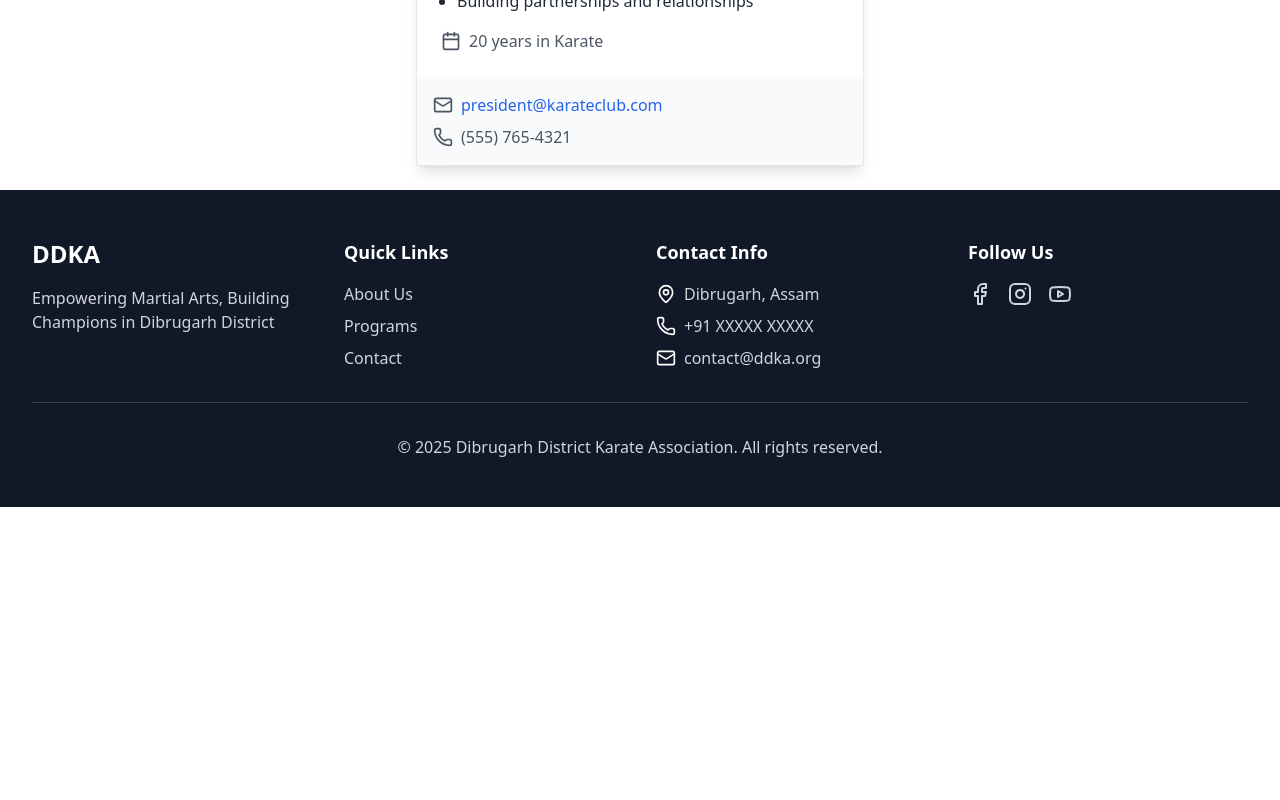
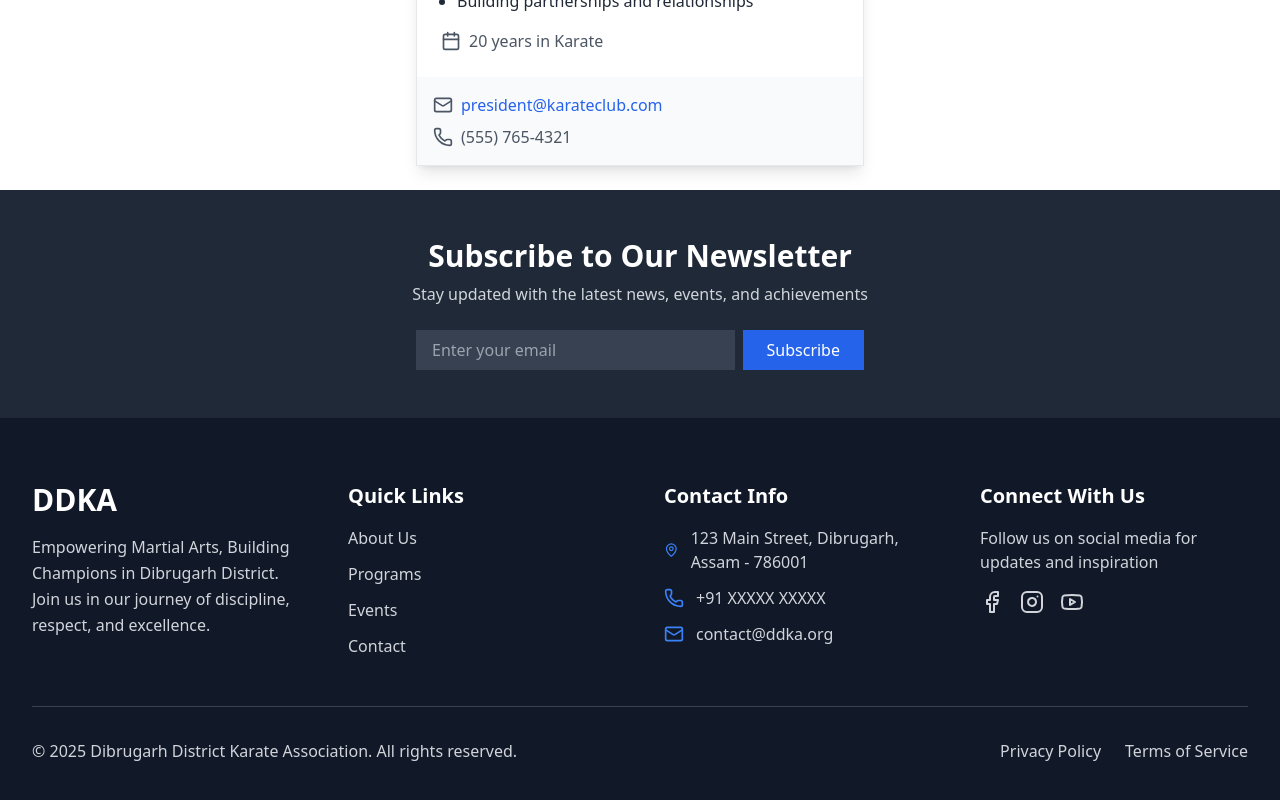
Before and after one commit to abhinov956tech-developer/Karate-club, a React (Vite) app: page /leader in a window 1280 px wide. Shown: the part 1022-1822 px from the top of the page. Before the commit the page ends 1529 px from the top, so only its background shows below. Built offline with nearby package versions, Linux system fonts and the light colour scheme.

Commit message:
Newsletter added

```diff
--- a/src/components/Footer.tsx
+++ b/src/components/Footer.tsx
@@ -1,77 +1,136 @@
 import { Facebook, Instagram, Mail, MapPin, Phone, Youtube } from "lucide-react";
 import { Link } from "react-router-dom";
+import { useState } from "react";
 
 const Footer = () => {
+  const [email, setEmail] = useState("");
+
+  const handleSubmit = (e: React.FormEvent<HTMLFormElement>) => {
+    e.preventDefault();
+    // Handle newsletter subscription
+    console.log("Newsletter subscription:", email);
+    setEmail("");
+  };
+
   return (
     <footer className="bg-karate-dark text-white">
-      <div className="max-w-7xl mx-auto px-4 sm:px-6 lg:px-8 py-12">
-        <div className="grid grid-cols-1 md:grid-cols-4 gap-8">
-          <div>
-            <h3 className="text-2xl font-bold mb-4">DDKA</h3>
-            <p className="text-gray-300">
-              Empowering Martial Arts, Building Champions in Dibrugarh District
+      {/* Newsletter Section */}
+      <div className="bg-gray-800 py-12">
+        <div className="max-w-7xl mx-auto px-4 sm:px-6 lg:px-8">
+          <div className="text-center">
+            <h2 className="text-3xl font-bold mb-2">Subscribe to Our Newsletter</h2>
+            <p className="text-gray-300 mb-6">Stay updated with the latest news, events, and achievements</p>
+            <form onSubmit={handleSubmit} className="max-w-md mx-auto flex gap-2">
+              <input
+                type="email"
+                value={email}
+                onChange={(e) => setEmail(e.target.value)}
+                placeholder="Enter your email"
+                className="flex-1 px-4 py-2 rounded-lg bg-gray-700 text-white placeholder-gray-400 focus:outline-none focus:ring-2 focus:ring-blue-500"
+                required
+              />
+              <button
+                type="submit"
+                className="px-6 py-2 bg-blue-600 text-white rounded-lg hover:bg-blue-700 transition-colors focus:outline-none focus:ring-2 focus:ring-blue-500"
+              >
+                Subscribe
+              </button>
+            </form>
+          </div>
+        </div>
+      </div>
+
+      {/* Main Footer Content */}
+      <div className="max-w-7xl mx-auto px-4 sm:px-6 lg:px-8 py-16">
+        <div className="grid grid-cols-1 md:grid-cols-4 gap-12">
+          <div className="space-y-4">
+            <h3 className="text-3xl font-bold">DDKA</h3>
+            <p className="text-gray-300 leading-relaxed">
+              Empowering Martial Arts, Building Champions in Dibrugarh District. Join us in our journey of discipline, respect, and excellence.
             </p>
           </div>
 
-          <div>
-            <h4 className="text-lg font-semibold mb-4">Quick Links</h4>
-            <ul className="space-y-2">
+          <div className="space-y-4">
+            <h4 className="text-xl font-semibold">Quick Links</h4>
+            <ul className="space-y-3">
               <li>
-                <Link to="/about" className="text-gray-300 hover:text-white transition-colors">
+                <Link to="/about" className="text-gray-300 hover:text-white transition-colors hover:translate-x-1 inline-block">
                   About Us
                 </Link>
               </li>
               <li>
-                <Link to="/programs" className="text-gray-300 hover:text-white transition-colors">
+                <Link to="/programs" className="text-gray-300 hover:text-white transition-colors hover:translate-x-1 inline-block">
                   Programs
                 </Link>
               </li>
               <li>
-                <Link to="/contact" className="text-gray-300 hover:text-white transition-colors">
+                <Link to="/events" className="text-gray-300 hover:text-white transition-colors hover:translate-x-1 inline-block">
+                  Events
+                </Link>
+              </li>
+              <li>
+                <Link to="/contact" className="text-gray-300 hover:text-white transition-colors hover:translate-x-1 inline-block">
                   Contact
                 </Link>
               </li>
             </ul>
           </div>
 
-          <div>
-            <h4 className="text-lg font-semibold mb-4">Contact Info</h4>
-            <ul className="space-y-2">
-              <li className="flex items-center gap-2">
-                <MapPin className="h-5 w-5" />
-                <span className="text-gray-300">Dibrugarh, Assam</span>
+          <div className="space-y-4">
+            <h4 className="text-xl font-semibold">Contact Info</h4>
+            <ul className="space-y-3">
+              <li className="flex items-center gap-3 group">
+                <MapPin className="h-5 w-5 text-blue-500" />
+                <span className="text-gray-300 group-hover:text-white transition-colors">
+                  123 Main Street, Dibrugarh, Assam - 786001
+                </span>
               </li>
-              <li className="flex items-center gap-2">
-                <Phone className="h-5 w-5" />
-                <span className="text-gray-300">+91 XXXXX XXXXX</span>
+              <li className="flex items-center gap-3 group">
+                <Phone className="h-5 w-5 text-blue-500" />
+                <span className="text-gray-300 group-hover:text-white transition-colors">
+                  +91 XXXXX XXXXX
+                </span>
               </li>
-              <li className="flex items-center gap-2">
-                <Mail className="h-5 w-5" />
-                <span className="text-gray-300">contact@ddka.org</span>
+              <li className="flex items-center gap-3 group">
+                <Mail className="h-5 w-5 text-blue-500" />
+                <span className="text-gray-300 group-hover:text-white transition-colors">
+                  contact@ddka.org
+                </span>
               </li>
             </ul>
           </div>
 
-          <div>
-            <h4 className="text-lg font-semibold mb-4">Follow Us</h4>
+          <div className="space-y-4">
+            <h4 className="text-xl font-semibold">Connect With Us</h4>
+            <p className="text-gray-300 mb-4">Follow us on social media for updates and inspiration</p>
             <div className="flex space-x-4">
-              <a href="#" className="text-gray-300 hover:text-white transition-colors">
+              <a href="#" className="text-gray-300 hover:text-white transition-colors transform hover:scale-110">
                 <Facebook className="h-6 w-6" />
               </a>
-              <a href="#" className="text-gray-300 hover:text-white transition-colors">
+              <a href="#" className="text-gray-300 hover:text-white transition-colors transform hover:scale-110">
                 <Instagram className="h-6 w-6" />
               </a>
-              <a href="#" className="text-gray-300 hover:text-white transition-colors">
+              <a href="#" className="text-gray-300 hover:text-white transition-colors transform hover:scale-110">
                 <Youtube className="h-6 w-6" />
               </a>
             </div>
           </div>
         </div>
 
-        <div className="mt-8 pt-8 border-t border-gray-700">
-          <p className="text-center text-gray-300">
-            © {new Date().getFullYear()} Dibrugarh District Karate Association. All rights reserved.
-          </p>
+        <div className="mt-12 pt-8 border-t border-gray-700">
+          <div className="flex flex-col md:flex-row justify-between items-center gap-4">
+            <p className="text-gray-300">
+              © {new Date().getFullYear()} Dibrugarh District Karate Association. All rights reserved.
+            </p>
+            <div className="flex gap-6">
+              <Link to="/privacy" className="text-gray-300 hover:text-white transition-colors">
+                Privacy Policy
+              </Link>
+              <Link to="/terms" className="text-gray-300 hover:text-white transition-colors">
+                Terms of Service
+              </Link>
+            </div>
+          </div>
         </div>
       </div>
     </footer>
```
